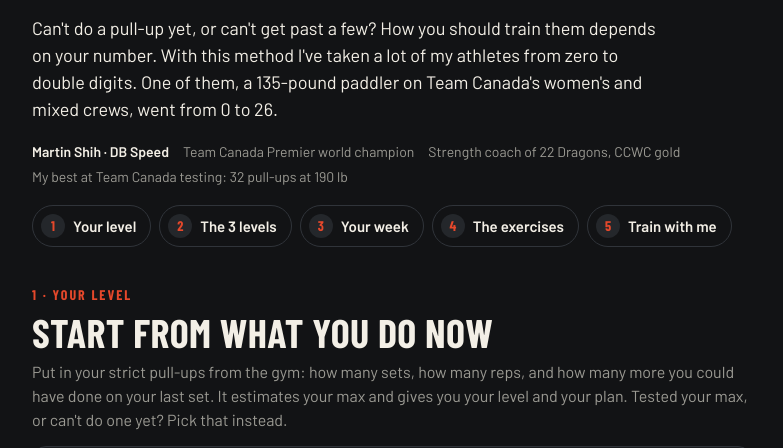
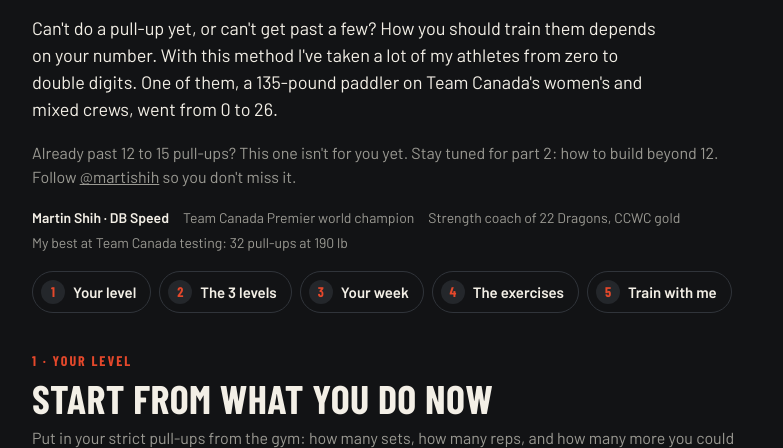
Before and after one commit to Luckeas/training, a plain HTML site: page pull/guide/index.html in a window 1280 px wide. Shown: the part 652-1100 px from the top of the page, without its empty margins (248-1031 px from the left). Drawn offline with nearby package versions, Linux system fonts and the light colour scheme; a web font is replaced by a local one.

Commit message:
Pull-up guide: note for people already past 12 to 15 (part 2 is coming)
Co-Authored-By: Claude Opus 5.5 <noreply@anthropic.com>
Claude-Session: https://claude.ai/code/session_01TkaVxWX44zdjmrn4yjuNki

```diff
--- a/pull/guide/index.html
+++ b/pull/guide/index.html
@@ -265,6 +265,7 @@ select{width:100%;color:var(--fg);background:var(--bg);border:1px solid var(--li
       <div class="bars" aria-hidden="true"><i><b></b></i><i><b></b></i></div>
     </div>
     <p class="lead" data-t="lead">Can't do a pull-up yet, or can't get past a few? How you should train them depends on your number. With this method I've taken a lot of my athletes from zero to double digits. One of them, a 135-pound paddler on Team Canada's women's and mixed crews, went from 0 to 26.</p>
+    <p class="muted" data-t="past12">Already past 12 to 15 pull-ups? This one isn't for you yet. Stay tuned for part 2: how to build beyond 12. Follow <a href="https://www.instagram.com/martishih/">@martishih</a> so you don't miss it.</p>
     <p class="by"><b>Martin Shih · DB Speed</b><span data-t="cred1">Team Canada Premier world champion</span><span data-t="cred2">Strength coach of 22 Dragons, CCWC gold</span><span data-t="cred3">My best at Team Canada testing: 32 pull-ups at 190 lb</span></p>
     <ul class="jump">
       <li><a href="#level"><span>1</span><em data-t="nav1">Your level</em></a></li>
@@ -455,7 +456,7 @@ w1h:"Tu me suis déjà?",w1p:"Le prochain guide est pour 12 à 30 tractions. Sui
 w2h:"Reçois le prochain guide par courriel",w2p:"Laisse ton courriel et je t'envoie le prochain dès qu'il sort, plus un conseil d'entraînement de temps en temps.",
 emailLab:"Ton courriel",mailBtn:"Envoie-le-moi",consent:"Oui, DB Speed peut m'envoyer des guides et des conseils d'entraînement par courriel. Je peux me désabonner en tout temps.",
 heroEye:"Guide gratuit · Le guide des tractions du pagayeur",h1:"Partie 1 : de zéro à 12 tractions",heroA:"Ses tractions, jour 1",heroB:"Ses tractions maintenant",
-lead:"Tu n'arrives pas encore à faire une traction, ou tu bloques à quelques-unes? La façon de t'entraîner dépend de ton nombre. Avec cette méthode, j'ai amené beaucoup de mes athlètes de zéro à plus de 10. L'une d'elles, une pagayeuse de 135 lb des équipes féminine et mixte d'Équipe Canada, est passée de 0 à 26.",
+lead:"Tu n'arrives pas encore à faire une traction, ou tu bloques à quelques-unes? La façon de t'entraîner dépend de ton nombre. Avec cette méthode, j'ai amené beaucoup de mes athlètes de zéro à plus de 10. L'une d'elles, une pagayeuse de 135 lb des équipes féminine et mixte d'Équipe Canada, est passée de 0 à 26.",past12:"Tu fais déjà plus de 12 à 15 tractions? Ce guide n'est pas encore pour toi. Reste à l'affût de la partie 2 : comment aller au-delà de 12. Suis <a href=\"https://www.instagram.com/martishih/\">@martishih</a> pour ne pas la manquer.",
 cred1:"Champion du monde Premier avec Équipe Canada",cred2:"Préparateur physique des 22 Dragons, or aux CCWC",cred3:"Mon meilleur aux tests d'Équipe Canada : 32 tractions à 190 lb",
 nav1:"Ton niveau",nav2:"Les 3 niveaux",nav3:"Ta semaine",nav4:"Les exercices",nav5:"T'entraîner avec moi",
 s1eye:"1 · Ton niveau",s1h:"Pars de ce que tu fais maintenant",s1p:"Entre tes tractions strictes au gym : combien de séries, combien de répétitions, et combien tu aurais pu en faire de plus à ta dernière série. Ça estime ton max et te donne ton niveau et ton plan. Tu as testé ton max, ou tu n'en fais pas encore? Choisis plutôt cette option.",mSets:"Mes séries au gym",mMax:"J'ai testé mon max",mZero:"Pas encore une",setsLab:"Séries",repsLab:"Rép. par série",rirLab:"Rép. en réserve à la dernière série",rir0:"0, à fond (RPE 10)",rir4:"4 ou plus (RPE 6)",
```
